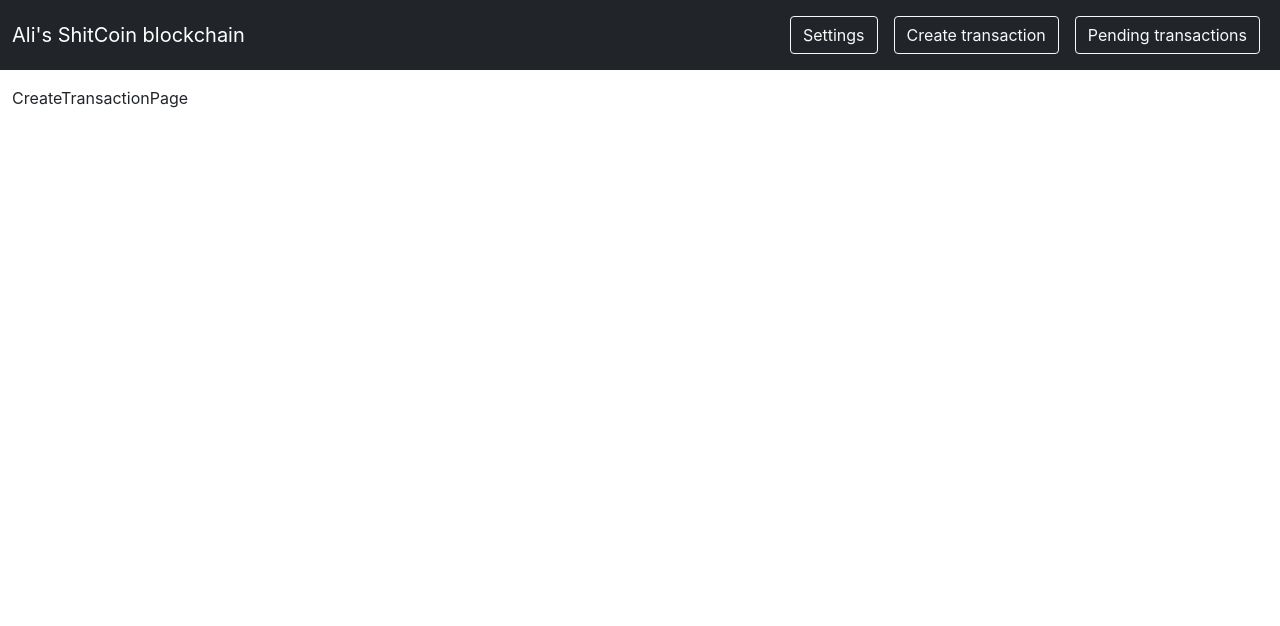
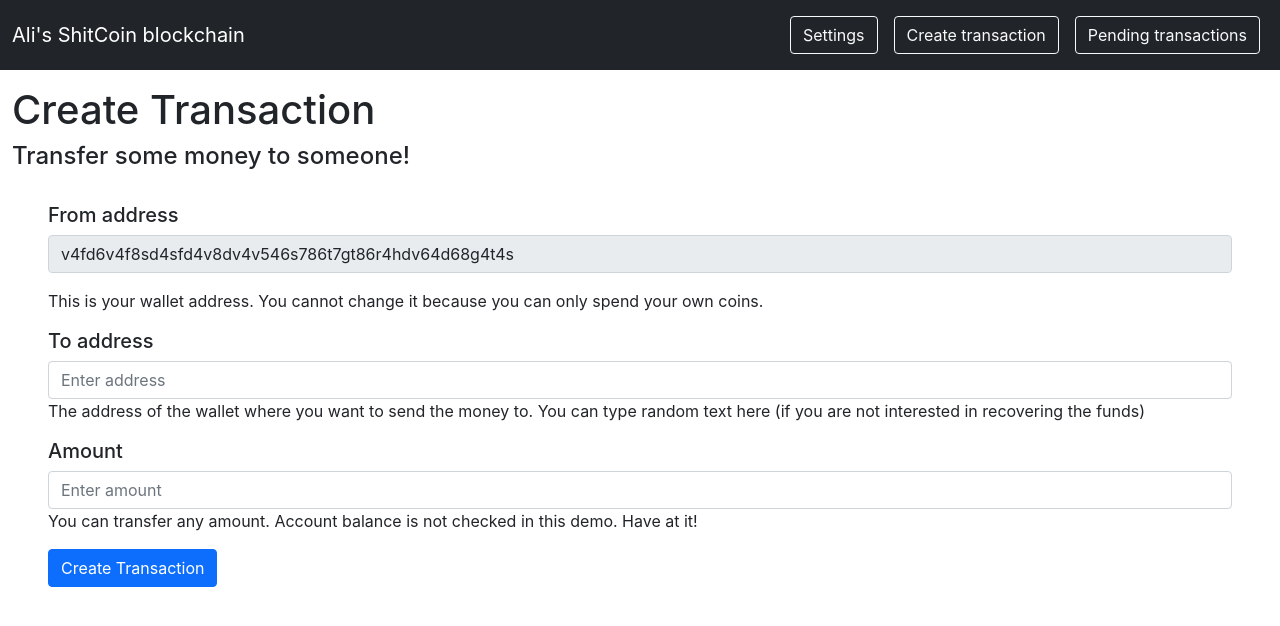
Before and after one commit to Ali-Oliaee/simple-blockchain, a React (Create React App) app: page /new-transaction in a window 1280 px wide. Shown: the top 626 px of the page. Built offline with nearby package versions, Linux system fonts and the light colour scheme.

Commit message:
create new transaction page

```diff
--- a/src/pages/create-transaction/index.js
+++ b/src/pages/create-transaction/index.js
@@ -1,5 +1,74 @@
+import { useState } from "react";
+import { Button, Container, Form, InputGroup } from "react-bootstrap";
+
 function CreateTransactionPage() {
-  return <div>CreateTransactionPage</div>;
+  const [validated, setValidated] = useState(false);
+
+  const handleSubmit = (event) => {
+    const form = event.currentTarget;
+    if (form.checkValidity() === false) {
+      event.preventDefault();
+      event.stopPropagation();
+    }
+
+    setValidated(true);
+  };
+
+  return (
+    <div className="create-transaction-page">
+      <h1>Create Transaction</h1>
+      <h4>Transfer some money to someone!</h4>
+      <Container fluid>
+        <Form
+          className="p-4"
+          noValidate
+          validated={validated}
+          onSubmit={handleSubmit}
+        >
+          <h5>From address</h5>
+          <Form.Control
+            className="mb-3"
+            type="text"
+            disabled
+            value="v4fd6v4f8sd4sfd4v8dv4v546s786t7gt86r4hdv64d68g4t4s"
+          />
+          <p>
+            This is your wallet address. You cannot change it because you can
+            only spend your own coins.
+          </p>
+          <h5>To address</h5>
+          <Form.Group className="mb-3">
+            <Form.Control
+              required
+              type="text"
+              placeholder="Enter address"
+              controlId="validationCustom01"
+            />
+            <Form.Control.Feedback type="invalid">
+              Please enter a valid address.
+            </Form.Control.Feedback>
+            <p>
+              The address of the wallet where you want to send the money to. You
+              can type random text here (if you are not interested in recovering
+              the funds)
+            </p>
+          </Form.Group>
+          <h5>Amount</h5>
+          <Form.Group className="mb-3">
+            <Form.Control required type="number" placeholder="Enter amount" />
+            <Form.Control.Feedback type="invalid">
+              Please enter a valid amount.
+            </Form.Control.Feedback>
+            <p>
+              You can transfer any amount. Account balance is not checked in
+              this demo. Have at it!
+            </p>
+          </Form.Group>
+          <Button type="submit">Create Transaction</Button>
+        </Form>
+      </Container>
+    </div>
+  );
 }
 
 export default CreateTransactionPage;
```
